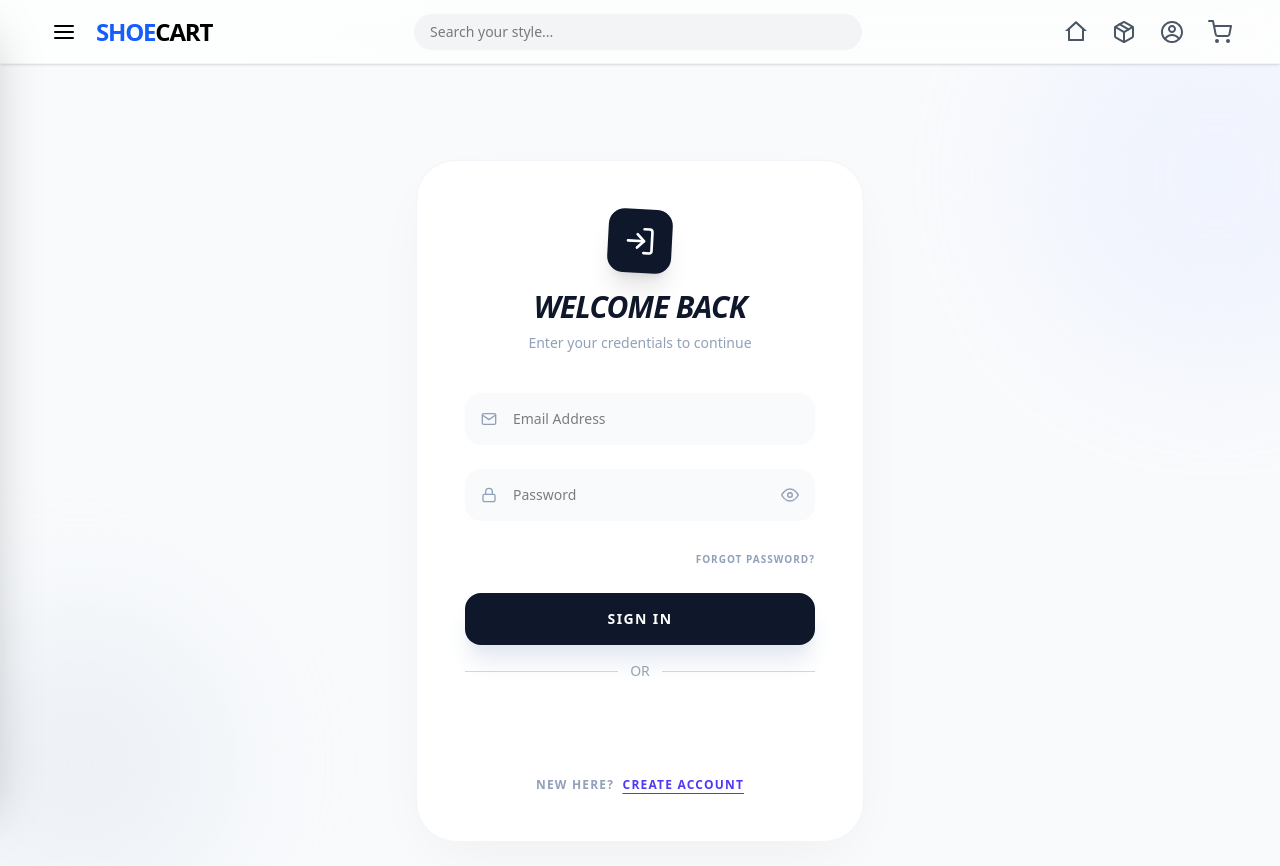
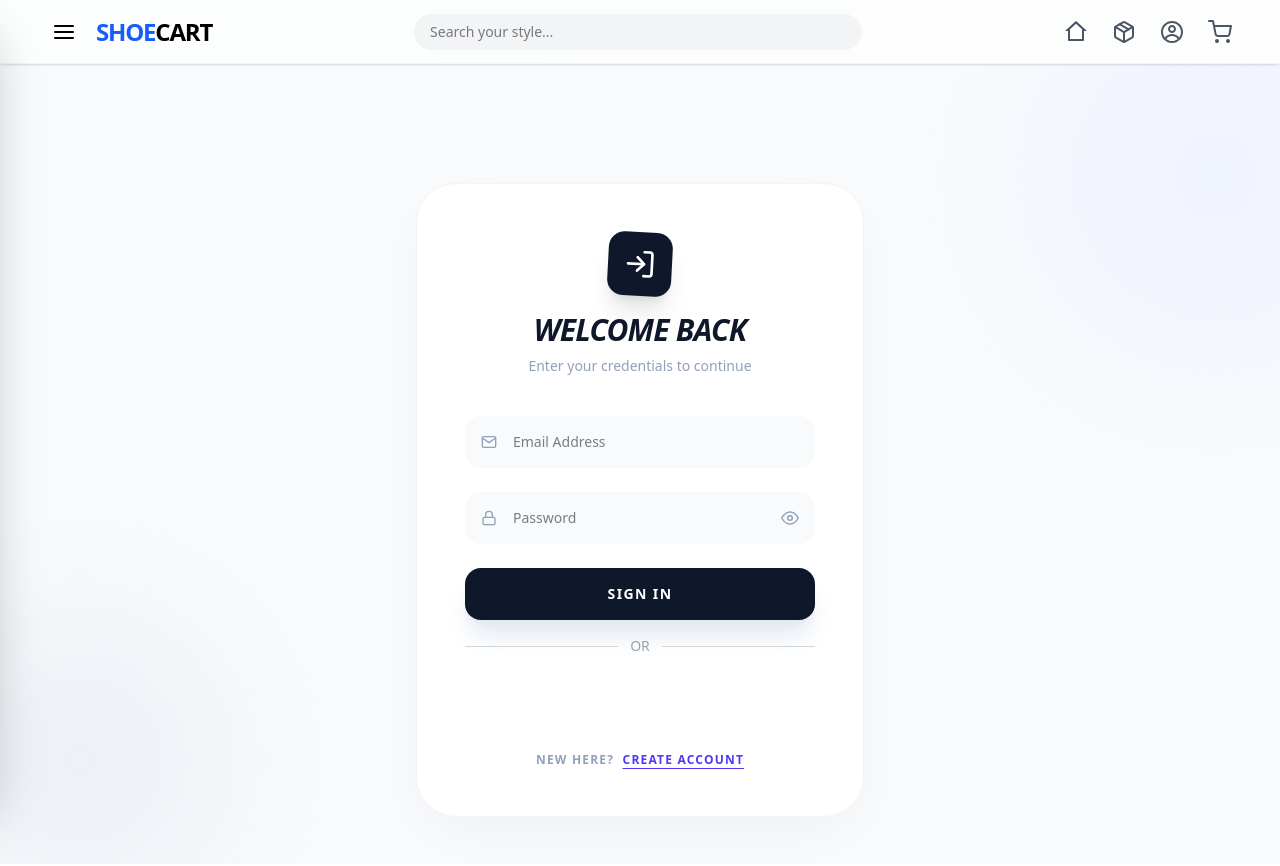
Before and after one commit to muhammedinshad/E_commerce_django, a React (Vite) app in the folder Frondent/: page /login in a window 1280 px wide. Built offline with nearby package versions, Linux system fonts and the light colour scheme.

Commit message:
remove forget password

```diff
--- a/Frondent/src/page/Brand/Login.jsx
+++ b/Frondent/src/page/Brand/Login.jsx
@@ -143,12 +143,6 @@ function Login() {
                         </button>
                     </div>
 
-                    <div className="text-right">
-                        <button type="button" className="text-[10px] font-black uppercase tracking-widest text-slate-400 hover:text-indigo-600 transition-colors">
-                            Forgot Password?
-                        </button>
-                    </div>
-
                     <button
                         type="submit"
                         disabled={loading}
```
